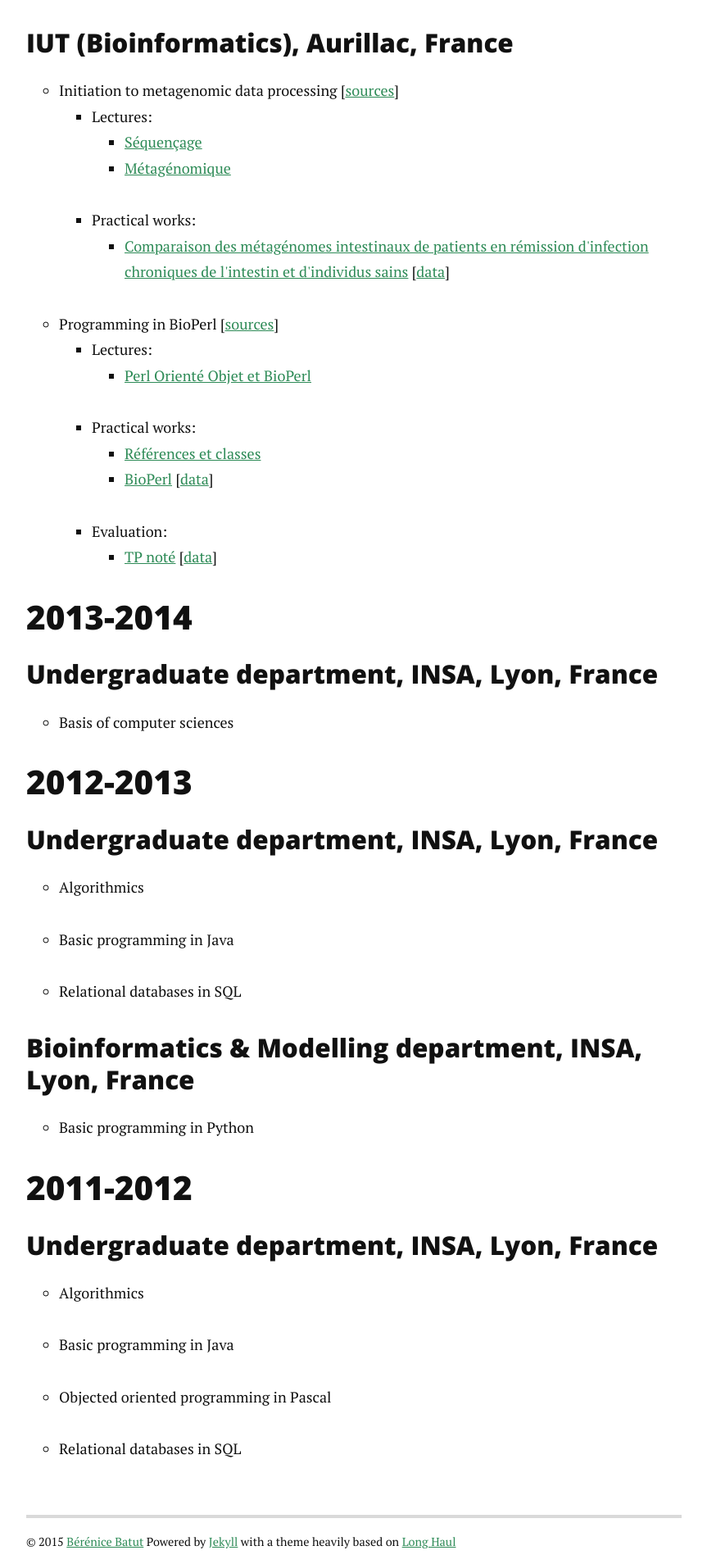
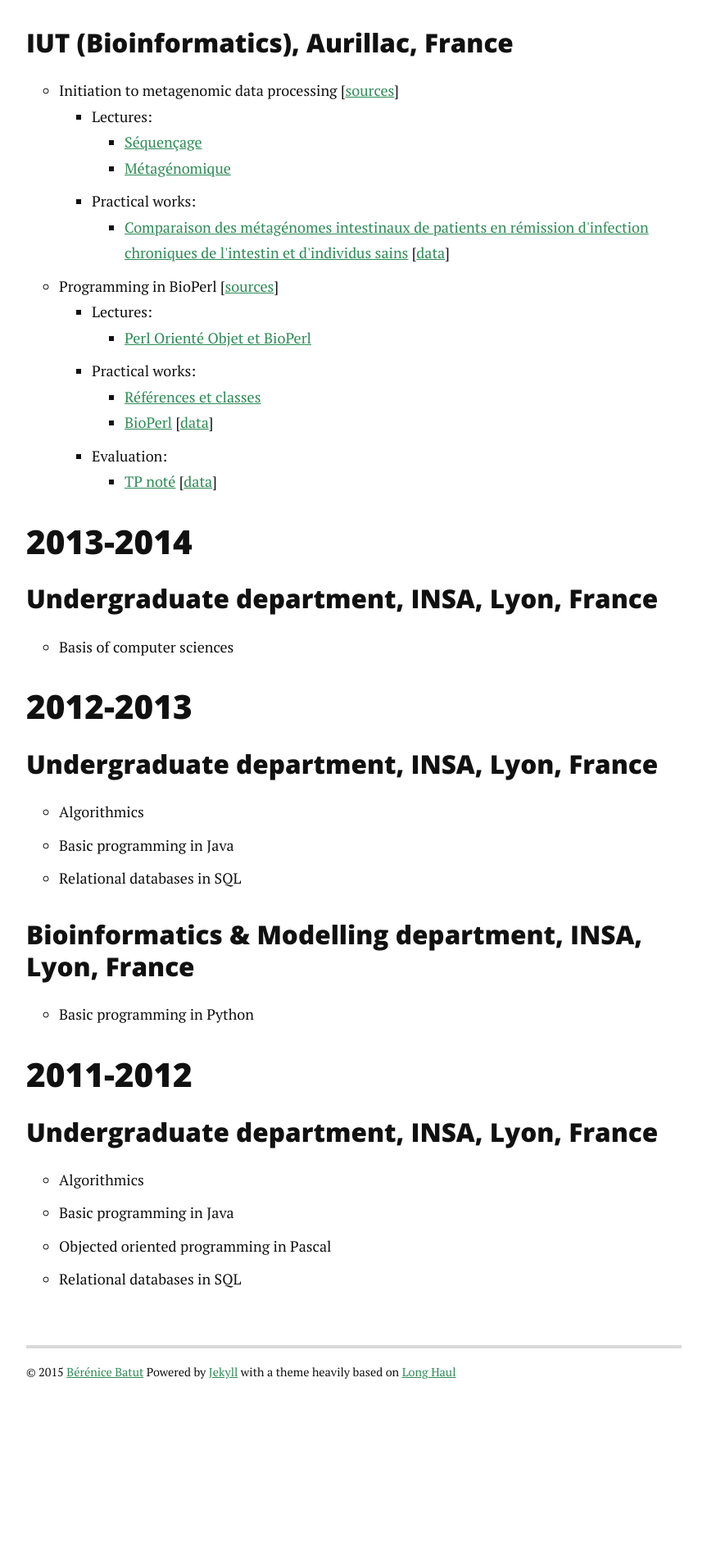
Before and after one commit to bebatut-research/bebatut-research.github.io, a Jekyll site: the page built from teaching.md, in a window 1280 px wide. Shown: the part 634-2542 px from the top of the page at 82% size, without its empty margins (208-1071 px from the left). Built offline with Jekyll 4.4.1, drawn with Linux system fonts in a browser that asks for light colours; nearby versions of some CDN libraries; Markdown is read by kramdown in place of the engine named in the settings; after the commit the page ends 2384 px from its top, so only the background shows below that.

Commit message:
Add css to remove space in list

```diff
--- a/assets/css/custom.css
+++ b/assets/css/custom.css
@@ -19,3 +19,11 @@
 .lectures{
     padding-left: 0;
 }
+
+.lecture-detailed-content{
+    margin-bottom: 0;
+}
+
+.lecture-content{
+    margin-bottom: 0.5em;
+}
```
